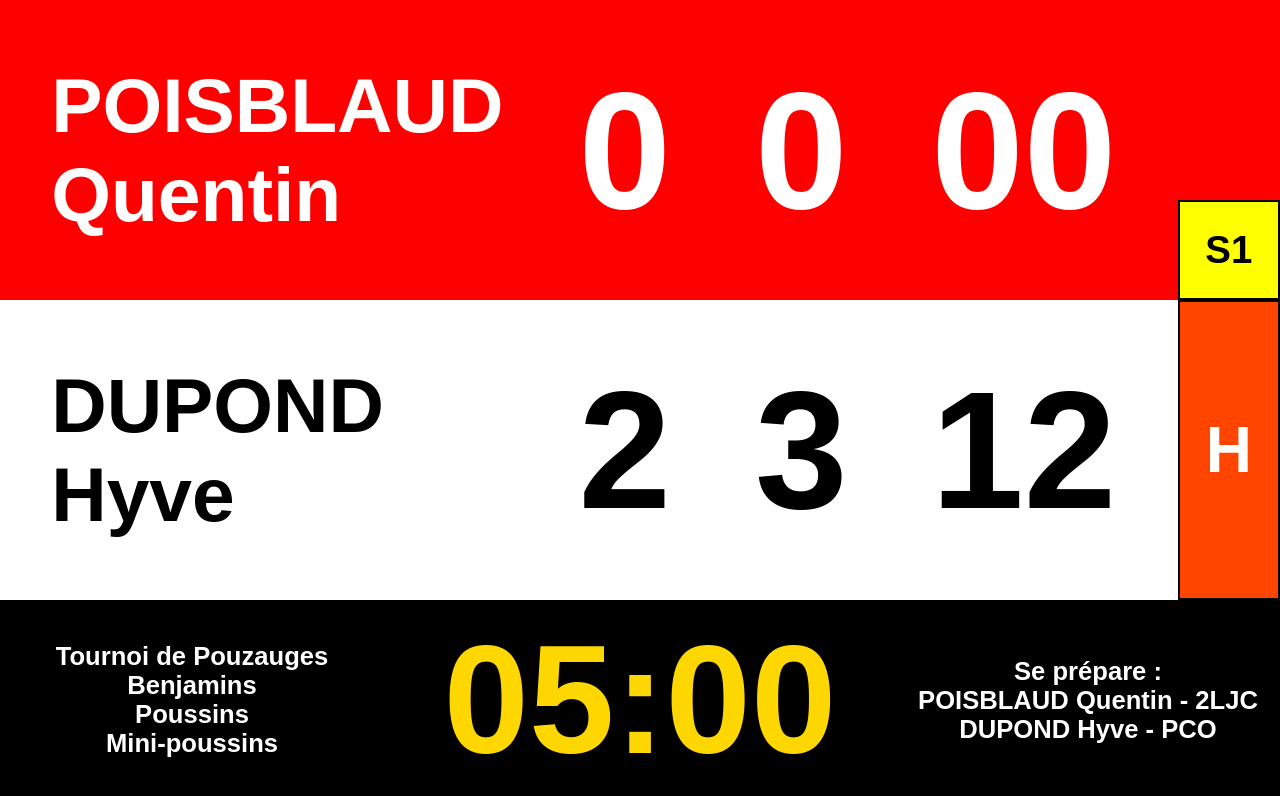
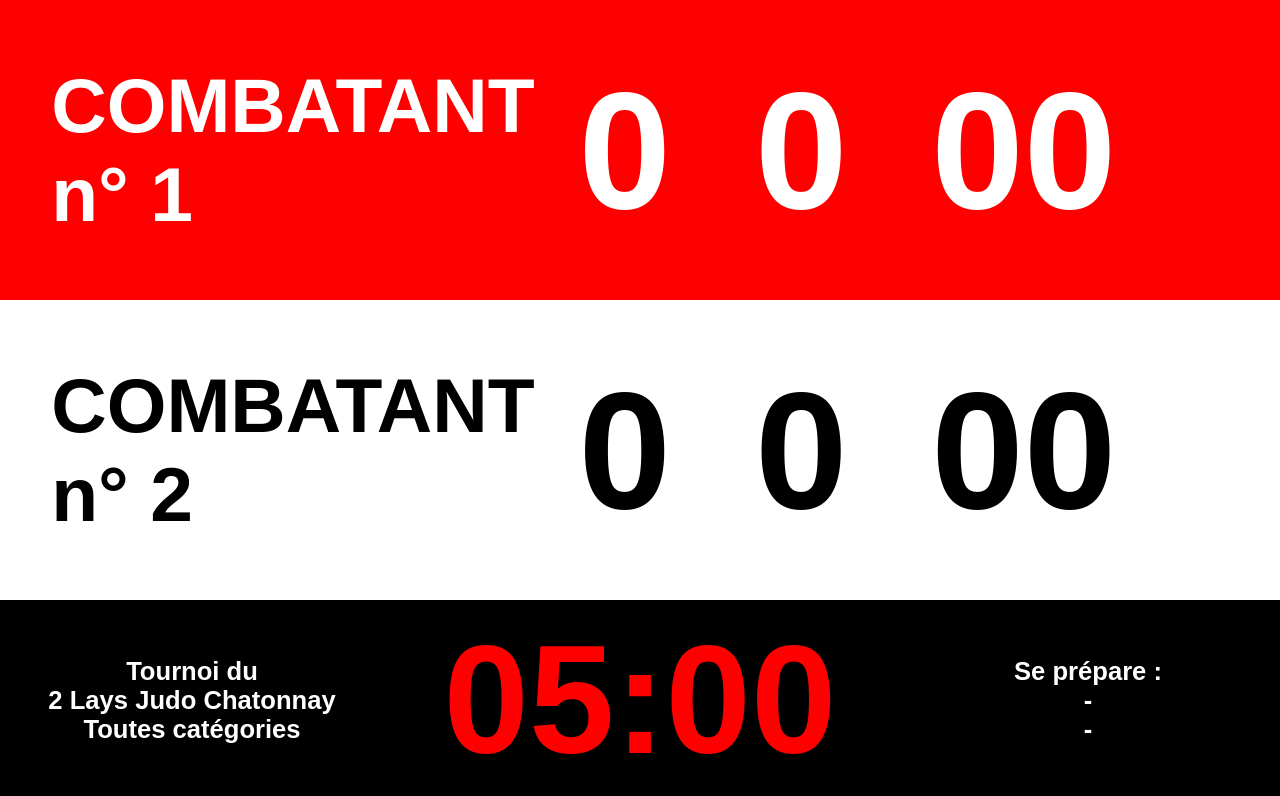
Before and after one commit to Quentin-Poisblaud/judo_scoreboard_2023, a Vue app: page /e in a window 1280 px wide. Shown: the top 796 px of the page. Built offline with nearby package versions, Linux system fonts and the light colour scheme.

Commit message:
end affichage V1 (améilorer le HTML/CSS)

```diff
--- a/src/views/enfant.vue
+++ b/src/views/enfant.vue
@@ -1,3 +1,6 @@
+<!--TODO: améliorer la lisibilitée du HTML et CSS-->
+<!--NOTES: utiliser des composants pourrait GRANDEMENT simplifier cela-->
+
 <template>
   <div style="background-color: red; color: white; height: 37.5vh; margin: 0">
     <!--Combattant-->
@@ -173,10 +176,10 @@ export default {
   data() {
     return {
       player1: {
-        nom: "Poisblaud",
-        prenom: "Quentin",
-        club: "2LJC",
-        shido: 1, //-1 = H ; 1 à 3 = nb Shido
+        nom: "Combatant",
+        prenom: "n° 1",
+        club: "FRA",
+        shido: 0, //-1 = H ; 1 à 3 = nb Shido
         score: {
           ippon: 0,
           waza: 0,
@@ -185,34 +188,34 @@ export default {
       },
 
       player2: {
-        nom: "Dupond",
-        prenom: "Hyve",
-        club: "PCO",
-        shido: -1, //-1 = H ; 1 à 3 = nb Shido
+        nom: "Combatant",
+        prenom: "n° 2",
+        club: "FRA",
+        shido: 0, //-1 = H ; 1 à 3 = nb Shido
         score: {
-          ippon: 2,
-          waza: 3,
-          kinza: 12,
+          ippon: 0,
+          waza: 0,
+          kinza: 0,
         },
       },
 
       timer: 300, //temps en secondes
 
-      timerStatus: 2, //0=mate, 1 hajime, 2 goldenScore
+      timerStatus: 0, //0=mate, 1 hajime, 2 goldenScore
 
-      infos: ["Tournoi de Pouzauges", "Benjamins", "Poussins", "Mini-poussins"],
+      infos: ["Tournoi du", "2 Lays Judo Chatonnay", "Toutes catégories"],
 
       nexts: [
         {
-          nom: "Poisblaud",
-          prenom: "Quentin",
-          club: "2LJC",
+          nom: "",
+          prenom: "",
+          club: "",
         },
 
         {
-          nom: "Dupond",
-          prenom: "Hyve",
-          club: "PCO",
+          nom: "",
+          prenom: "",
+          club: "",
         },
       ],
 
@@ -222,25 +225,41 @@ export default {
     }
   },
   created() {
+    //on initialise la girouette
     this.changeGirouetteTimerStatus()
+
+    /**
+     * définit l'adresse du parent
+     */
     window.addEventListener("message", (event) => {
       const donnees = event.data
       if (donnees.link) {
         this.parentLink = event.origin
-        this.createListen()
       }
     })
+
+    /**
+     * écoute des datas du parent
+     */
+    window.addEventListener("message", (event) => {
+      if (event.origin === this.parentLink) {
+        const donnees = event.data
+        this.traitement(donnees)
+      }
+    })
+
+    /**
+     * envoie au parent un faire part de décès
+     */
     window.addEventListener("beforeunload", () => {
       window.opener.postMessage({ kill: true }, "*")
     })
   },
 
-  computed: {
-    datas() {
-      return { message: this.messageSend }
-    },
-  },
   methods: {
+    /**
+     * Change le statut de la girouette Nom Prénom / Club selon un patern régulier
+     */
     changeGirouetteTimerStatus() {
       this.girouetteTimer = true
       setTimeout(() => {
@@ -250,19 +269,20 @@ export default {
         }, 2000)
       }, 3000)
     },
-    createListen() {
-      window.addEventListener("message", (event) => {
-        if (event.origin === this.parentLink) {
-          const donnees = event.data
-          // if (donnees.kill) this.kill()
-          this.traitement(donnees)
-        }
-      })
-    },
+
+    /**
+     * Attribue les données reçu de la page parent au variables locales pour l'affichage
+     *
+     * @param donnees
+     */
     traitement(donnees) {
-      if (true) {
+      if (donnees.player1 !== undefined) {
         this.player1 = donnees.player1
         this.player2 = donnees.player2
+        this.timer = donnees.timer
+        this.timerStatus = donnees.timerStatus
+        this.infos = donnees.infos
+        this.nexts = donnees.nexts
       }
     },
   },
--- a/src/views/parent.vue
+++ b/src/views/parent.vue
@@ -10,9 +10,9 @@
       <h3>Combatant 1</h3>
       <h4>
         Nom <input v-model="nom1" @change="sendData" /> Prénom
-        <input v-model="prenom1" @change="sendData" />
+        <input v-model="prenom1" @change="sendData" /> Club
+        <input v-model="club1" @change="sendData" />
       </h4>
-      <h4>Club <input v-model="club1" @change="sendData" /></h4>
       I
       <input
         type="number"
@@ -43,9 +43,9 @@
       <h3>Combatant 2</h3>
       <h4>
         Nom <input v-model="nom2" @change="sendData" /> Prénom
-        <input v-model="prenom2" @change="sendData" />
+        <input v-model="prenom2" @change="sendData" /> Club
+        <input v-model="club2" @change="sendData" />
       </h4>
-      <h4>Club <input v-model="club2" @change="sendData" /></h4>
       I
       <input
         type="number"
@@ -72,7 +72,44 @@
           @change="sendData" />
       </div>
     </div>
-
+    <div>
+      <a>
+        <textarea
+          v-model="infos"
+          @change="sendData"
+          style="width: 25vw; height: 12vh" />
+      </a>
+      <a>
+        <input type="number" min="0" v-model="timerM" @change="sendData" />
+        <input
+          type="number"
+          min="0"
+          max="59"
+          v-model="timerS"
+          @change="sendData" />
+        <input
+          type="number"
+          min="0"
+          max="2"
+          v-model="timerStatus"
+          @change="sendData" />
+      </a>
+      <a>
+        <h4>Se prépare</h4>
+        <div>
+          <input v-model="sp1name" style="width: 15vw" @change="sendData" />
+          <input v-model="sp1surname" style="width: 15vw" @change="sendData" />
+          -
+          <input v-model="sp1club" style="width: 10vw" @change="sendData" />
+        </div>
+        <div>
+          <input v-model="sp2name" style="width: 15vw" @change="sendData" />
+          <input v-model="sp2surname" style="width: 15vw" @change="sendData" />
+          -
+          <input v-model="sp2club" style="width: 10vw" @change="sendData" />
+        </div>
+      </a>
+    </div>
     <div>
       <br /><br /><br />
       <button @click="kill">kill</button>
@@ -92,7 +129,7 @@ export default {
       //datas player 1
       nom1: "Combatant",
       prenom1: "n° 1",
-      club1: "FR",
+      club1: "FRA",
       shido1: 0,
       ippon1: 0,
       waza1: 0,
@@ -101,11 +138,26 @@ export default {
       //datas player 2
       nom2: "Combatant",
       prenom2: "n° 2",
-      club2: "FR",
+      club2: "FRA",
       shido2: 0,
       ippon2: 0,
       waza2: 0,
       kinza2: 0,
+
+      timerM: 5,
+      timerS: 0,
+
+      timerStatus: 0,
+
+      infos: "Tournoi du\n2 Lays Judo Chantonnay\nToutes catégories",
+
+      sp1name: "",
+      sp1surname: "",
+      sp1club: "",
+
+      sp2name: "",
+      sp2surname: "",
+      sp2club: "",
 
       //variables de fonctionnement
       port: "",
@@ -121,29 +173,6 @@ export default {
     this.port = tmp.substring(tmp.indexOf(":") + 1)
   },
 
-  computed: {
-    //datas envoyées vers la page fils
-    datas() {
-      return {
-        player1: {
-          nom: this.nom1,
-          prenom: this.prenom1,
-          club: this.club1,
-          shido: this.shido1,
-          score: { ippon: this.ippon1, waza: this.waza1, kinza: this.kinza1 },
-        },
-        player2: {
-          nom: this.nom2,
-          prenom: this.prenom2,
-          club: this.club2,
-          shido: this.shido2,
-          score: { ippon: this.ippon2, waza: this.waza2, kinza: this.kinza2 },
-        },
-
-        //TODO: ajouter la gestion du timer, infos et se prépare
-      }
-    },
-  },
   methods: {
     createListen() {
       window.addEventListener("message", (event) => {
@@ -178,6 +207,43 @@ export default {
       nouvelleFenetre.postMessage(this.datas, "*")
     },
   },
+
+  computed: {
+    timer() {
+      return this.timerM * 60 + this.timerS
+    },
+
+    //datas envoyées vers la page fils
+    datas() {
+      return {
+        player1: {
+          nom: this.nom1,
+          prenom: this.prenom1,
+          club: this.club1,
+          shido: this.shido1,
+          score: { ippon: this.ippon1, waza: this.waza1, kinza: this.kinza1 },
+        },
+        player2: {
+          nom: this.nom2,
+          prenom: this.prenom2,
+          club: this.club2,
+          shido: this.shido2,
+          score: { ippon: this.ippon2, waza: this.waza2, kinza: this.kinza2 },
+        },
+
+        timer: this.timer,
+
+        timerStatus: this.timerStatus,
+
+        infos: this.infos.split("\n"),
+
+        nexts: [
+          { nom: this.sp1name, prenom: this.sp1surname, club: this.sp1club },
+          { nom: this.sp2name, prenom: this.sp2surname, club: this.sp2club },
+        ],
+      }
+    },
+  },
 }
 </script>
 <style scoped></style>
```
